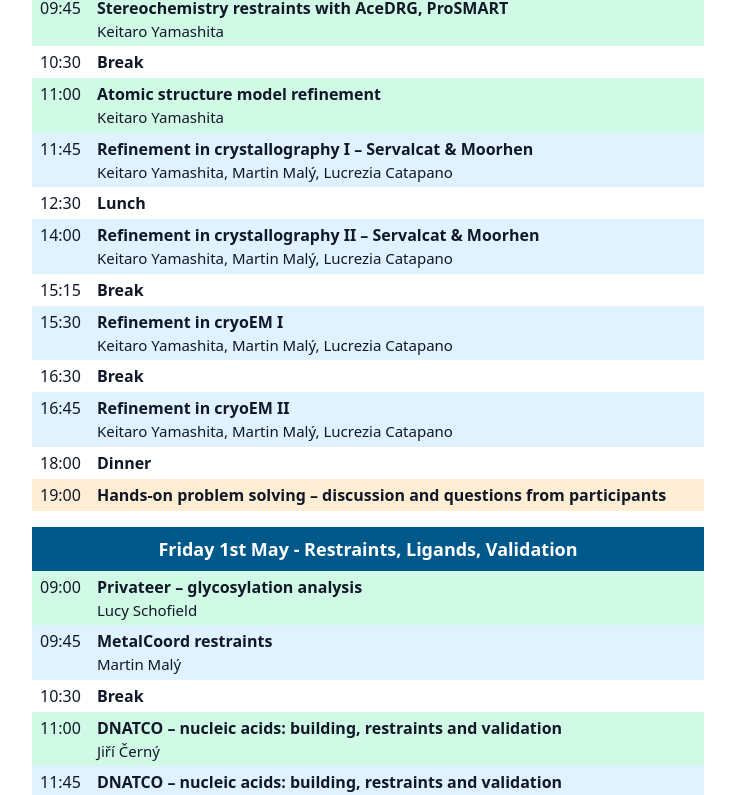
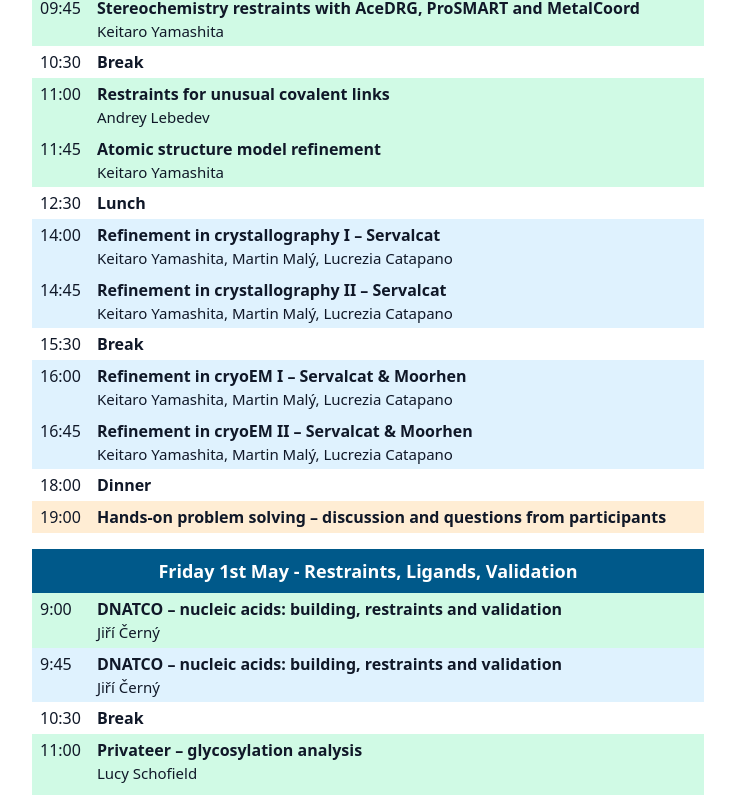
Before and after one commit to ccp4/central-european-workshop, a React (Vite) app: page /#/programme in a window 1280 px wide. Shown: the part 2420-3215 px from the top of the page, without its empty margins (0-735 px from the left). Built offline with nearby package versions, Linux system fonts and the light colour scheme.

Commit message:
programme changes mainly on Thursday

```diff
--- a/src/code/sessions.ts
+++ b/src/code/sessions.ts
@@ -173,7 +173,7 @@
       title: "Atomic structure model prediction using AI – common tips and traps",
       type: "Lecture",
       time: "16:30",
-      speakers: [maria_fando, andrey_lebedev],
+      speakers: [isabel_uson],
     },
     {
       title: "Molecular replacement",
@@ -245,41 +245,46 @@
       speakers: [agnel_joseph],
     },
     {
-      title: "Stereochemistry restraints with AceDRG, ProSMART",
+      title: "Stereochemistry restraints with AceDRG, ProSMART and MetalCoord",
       type: "Lecture",
       time: "09:45",
       speakers: [keitaro_yamashita],
     },
     { title: "Break", time: "10:30", type: "Break" },
     {
+      title: "Restraints for unusual covalent links",
+      type: "Lecture",
+      time: "11:00",
+      speakers: [andrey_lebedev],
+    },
+    {
       title: "Atomic structure model refinement",
       type: "Lecture",
-      time: "11:00",
+      time: "11:45",
       speakers: [keitaro_yamashita],
-    },
-    {
-      title: "Refinement in crystallography I – Servalcat & Moorhen",
-      type: "Tutorial",
-      time: "11:45",
-      speakers: [keitaro_yamashita, martin_maly, lucrezia_catapano],
     },
     { title: "Lunch", type: "Meal", time: "12:30" },
     {
-      title: "Refinement in crystallography II – Servalcat & Moorhen",
+      title: "Refinement in crystallography I – Servalcat",
       type: "Tutorial",
       time: "14:00",
       speakers: [keitaro_yamashita, martin_maly, lucrezia_catapano],
     },
-    { title: "Break", time: "15:15", type: "Break" },
     {
-      title: "Refinement in cryoEM I",
+      title: "Refinement in crystallography II – Servalcat",
       type: "Tutorial",
-      time: "15:30",
+      time: "14:45",
       speakers: [keitaro_yamashita, martin_maly, lucrezia_catapano],
     },
-    { title: "Break", time: "16:30", type: "Break" },
+    { title: "Break", time: "15:30", type: "Break" },
     {
-      title: "Refinement in cryoEM II",
+      title: "Refinement in cryoEM I – Servalcat & Moorhen",
+      type: "Tutorial",
+      time: "16:00",
+      speakers: [keitaro_yamashita, martin_maly, lucrezia_catapano],
+    },
+    {
+      title: "Refinement in cryoEM II – Servalcat & Moorhen",
       type: "Tutorial",
       time: "16:45",
       speakers: [keitaro_yamashita, martin_maly, lucrezia_catapano],
@@ -297,36 +302,36 @@
       title: "Friday 1st May - Restraints, Ligands, Validation",
   sessions: [
     {
-      title: "Privateer – glycosylation analysis",
-      type: "Lecture",
-      time: "09:00",
-      speakers: [lucy_schofield],
-    },
-    {
-      title: "MetalCoord restraints",
-      type: "Tutorial",
-      time: "09:45",
-      speakers: [martin_maly],
-    },
-    { title: "Break", time: "10:30", type: "Break" },
-    {
       title: "DNATCO – nucleic acids: building, restraints and validation",
       type: "Lecture",
-      time: "11:00",
+      time: "9:00",
       speakers: [jiri_cerny],
     },
     {
       title: "DNATCO – nucleic acids: building, restraints and validation",
       type: "Tutorial",
+      time: "9:45",
+      speakers: [jiri_cerny],
+    },
+    { title: "Break", time: "10:30", type: "Break" },
+    {
+      title: "Privateer – glycosylation analysis",
+      type: "Lecture",
+      time: "11:00",
+      speakers: [lucy_schofield],
+    },
+    {
+      title: "Atomic structure model validation (including common model-building errors) and deposition",
+      type: "Lecture",
       time: "11:45",
-      speakers: [jiri_cerny],
+      speakers: [robbie_joosten],
     },
     { title: "Lunch", type: "Meal", time: "12:30" },
     {
-      title: "Atomic structure model validation (including common model-building errors) and deposition",
+      title: "Atomic structure model validation in CCP4 Cloud",
       type: "Lecture",
       time: "14:00",
-      speakers: [robbie_joosten],
+      speakers: [maria_fando, eugene_krissinel],
     },
     {
       title: "Tools for ligands in Coot & Moorhen",
```
